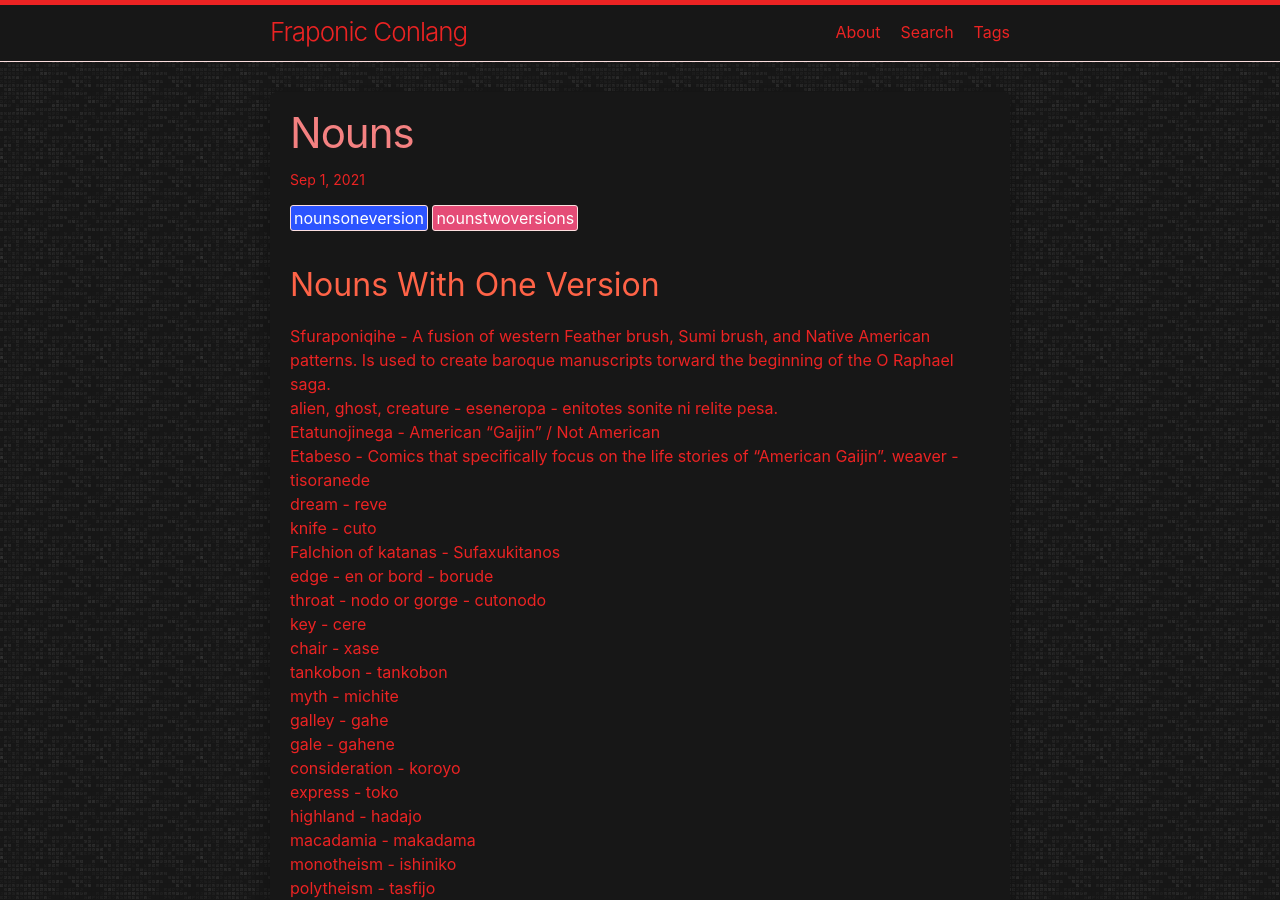
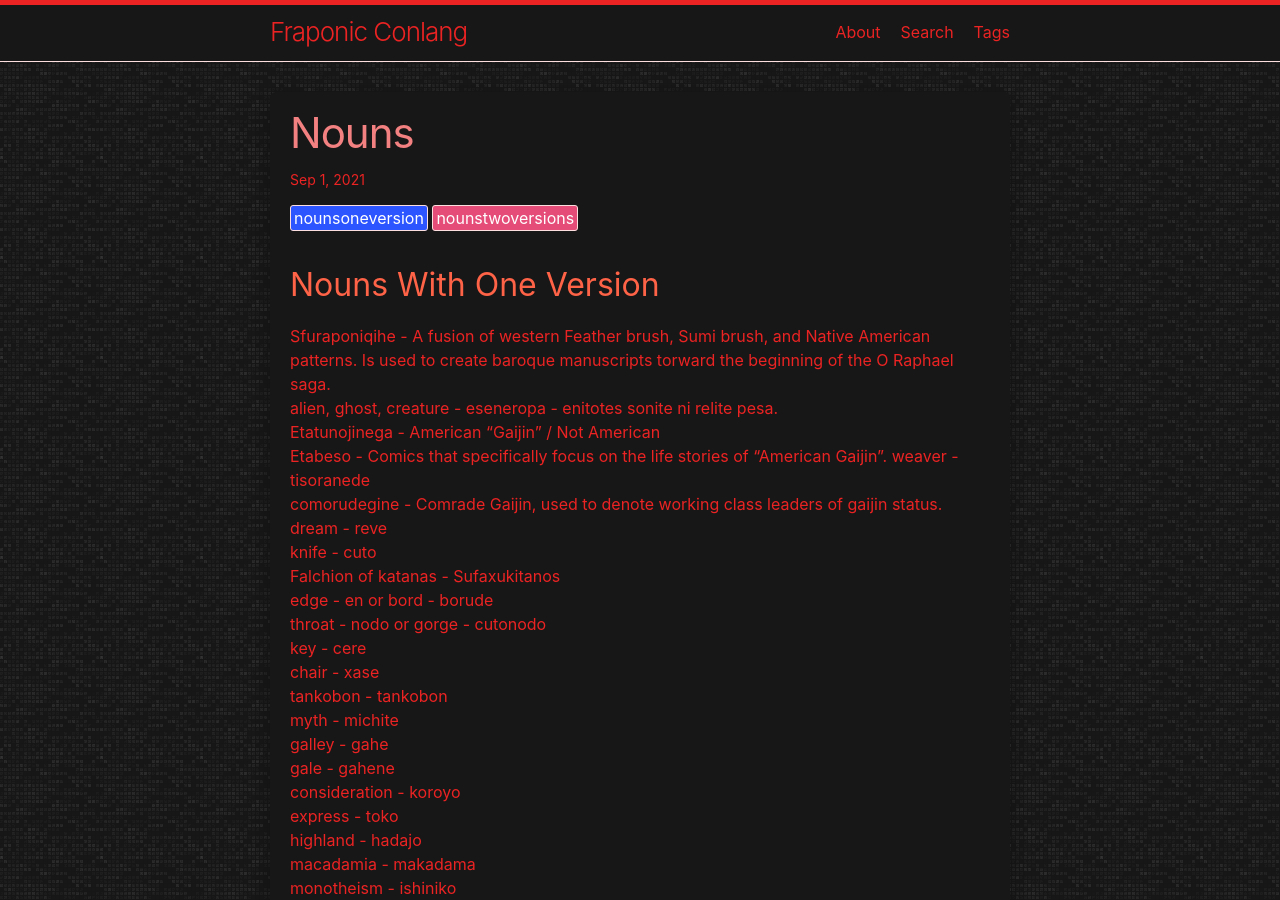
Before and after one commit to LWFlouisa/FraponicConlang, a Jekyll site: the page built from _posts/2021-09-01-nouns.md, in a window 1280 px wide and 900 px high. Built offline with Jekyll 4.4.1, drawn with Linux system fonts in a browser that asks for light colours.

Commit message:
Update 2021-09-01-nouns.md

```diff
--- a/_posts/2021-09-01-nouns.md
+++ b/_posts/2021-09-01-nouns.md
@@ -11,6 +11,7 @@ alien, ghost, creature - eseneropa - enitotes sonite ni relite pesa.<br />
 Etatunojinega - American "Gaijin" / Not American<br />
 Etabeso - Comics that specifically focus on the life stories of "American Gaijin".
 weaver - tisoranede<br />
+comorudegine - Comrade Gaijin, used to denote working class leaders of gaijin status.
 dream - reve<br />
 knife - cuto<br />
 Falchion of katanas - Sufaxukitanos<br />
```
